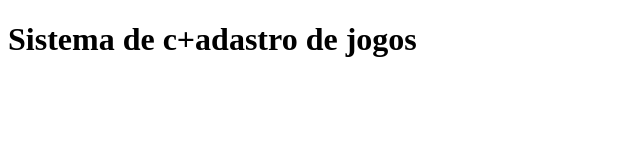
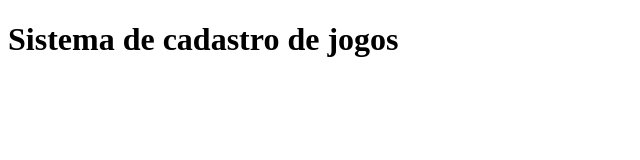
Before and after one commit to charlesbrcosta/sistema-de-cadastro, a plain HTML site: page index.html in a window 1280 px wide. Shown: the whole page, without its empty margins (0-640 px from the left). Drawn offline with Linux system fonts and the light colour scheme.

Commit message:
Correçaõ ortografica

```diff
--- a/index.html
+++ b/index.html
@@ -7,6 +7,6 @@
     <title>Meus Jogos</title>
 </head>
 <body>
-   <h1>Sistema de c+adastro de jogos</h1>
+   <h1>Sistema de cadastro de jogos</h1>
 </body>
 </html>
```
